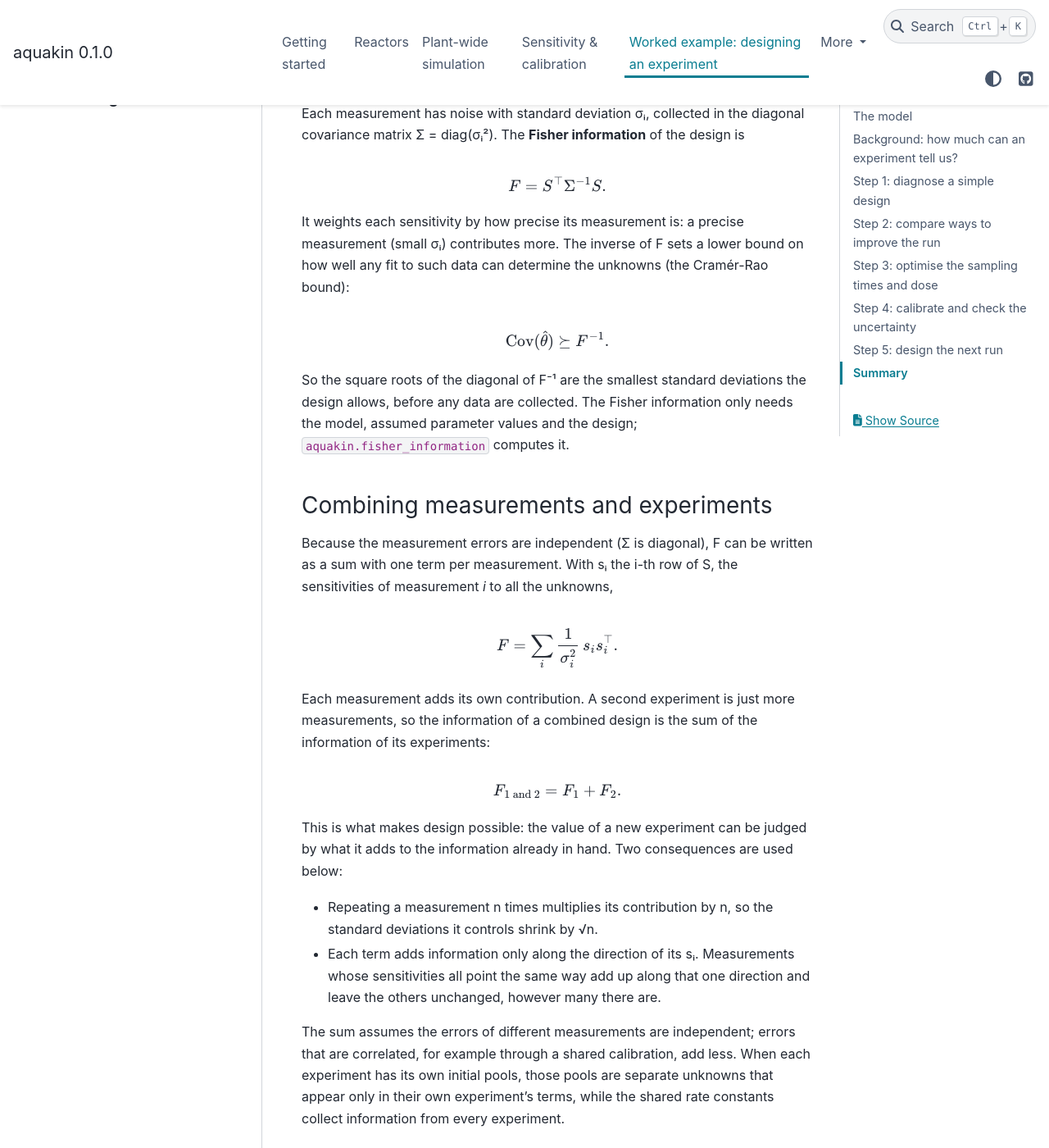
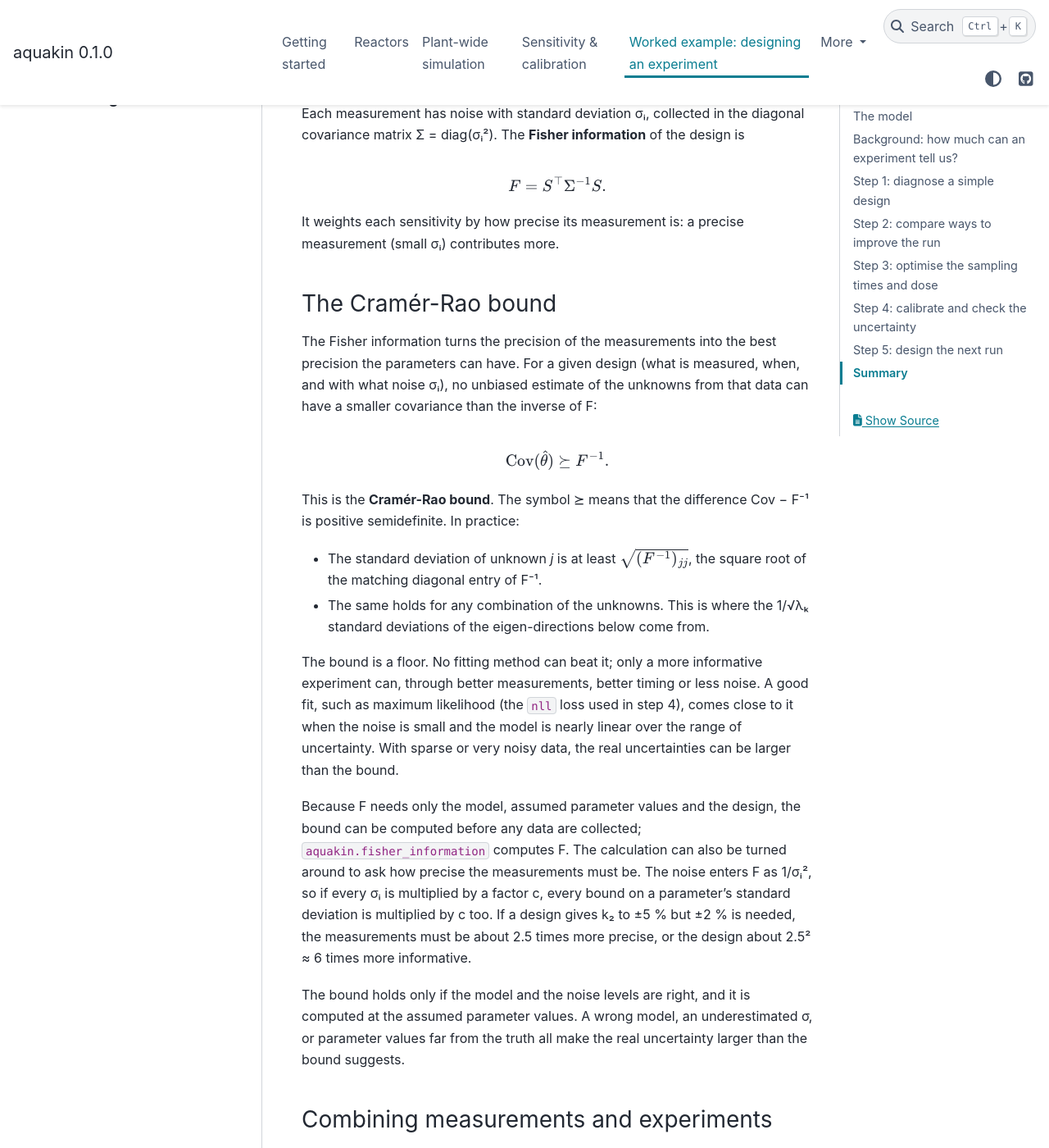
Before and after one commit to DeGrootResearchGroup/aquakin, a Sphinx documentation site: the page built from docs/worked_example_design.md, in a window 1280 px wide and 1400 px high, scrolled down 2722 px. Shown: the whole window at 82% size. Built offline with Sphinx 7.4.7 and the PyData theme 0.15.4, drawn with Linux system fonts in a browser that asks for light colours.

Commit message:
docs(worked example): explain the Cramer-Rao bound explicitly
A new "The Cramer-Rao bound" subsection says which way the bound runs
(measurement noise in, best-possible parameter precision out), what the
matrix inequality means for each standard deviation and for combinations,
that a maximum-likelihood fit comes close to it, how to turn it around to
find the measurement precision a target needs (scaling every sigma by c
scales every bound by c), and its assumptions (right model and noise,
local to the assumed parameter values).

Co-Authored-By: Claude Opus 5.5 <noreply@anthropic.com>

```diff
--- a/docs/worked_example_design.md
+++ b/docs/worked_example_design.md
@@ -118,18 +118,47 @@ F = S^\top \Sigma^{-1} S .
 $$
 
 It weights each sensitivity by how precise its measurement is: a precise
-measurement (small σᵢ) contributes more. The inverse of F sets a lower bound on
-how well any fit to such data can determine the unknowns (the Cramér-Rao
-bound):
+measurement (small σᵢ) contributes more.
+
+### The Cramér-Rao bound
+
+The Fisher information turns the precision of the measurements into the best
+precision the parameters can have. For a given design (what is measured, when,
+and with what noise σᵢ), no unbiased estimate of the unknowns from that data
+can have a smaller covariance than the inverse of F:
 
 $$
 \operatorname{Cov}(\hat\theta) \succeq F^{-1}.
 $$
 
-So the square roots of the diagonal of F⁻¹ are the smallest standard
-deviations the design allows, before any data are collected. The Fisher
-information only needs the model, assumed parameter values and the design;
-`aquakin.fisher_information` computes it.
+This is the **Cramér-Rao bound**. The symbol ⪰ means that the difference
+Cov − F⁻¹ is positive semidefinite. In practice:
+
+- The standard deviation of unknown *j* is at least $\sqrt{(F^{-1})_{jj}}$,
+  the square root of the matching diagonal entry of F⁻¹.
+- The same holds for any combination of the unknowns. This is where the
+  1/√λₖ standard deviations of the eigen-directions below come from.
+
+The bound is a floor. No fitting method can beat it; only a more informative
+experiment can, through better measurements, better timing or less noise. A
+good fit, such as maximum likelihood (the `nll` loss used in step 4), comes
+close to it when the noise is small and the model is nearly linear over the
+range of uncertainty. With sparse or very noisy data, the real uncertainties
+can be larger than the bound.
+
+Because F needs only the model, assumed parameter values and the design, the
+bound can be computed before any data are collected;
+`aquakin.fisher_information` computes F. The calculation can also be turned
+around to ask how precise the measurements must be. The noise enters F as
+1/σᵢ², so if every σᵢ is multiplied by a factor c, every bound on a parameter's
+standard deviation is multiplied by c too. If a design gives k₂ to ±5 % but
+±2 % is needed, the measurements must be about 2.5 times more precise, or the
+design about 2.5² ≈ 6 times more informative.
+
+The bound holds only if the model and the noise levels are right, and it is
+computed at the assumed parameter values. A wrong model, an underestimated σ,
+or parameter values far from the truth all make the real uncertainty larger
+than the bound suggests.
 
 ### Combining measurements and experiments
 
```
